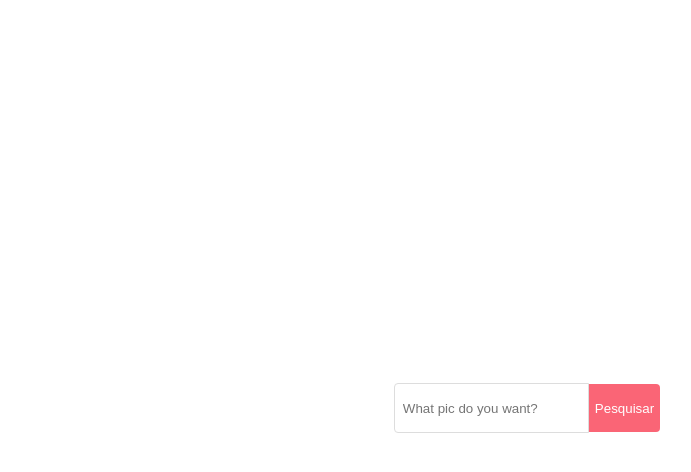
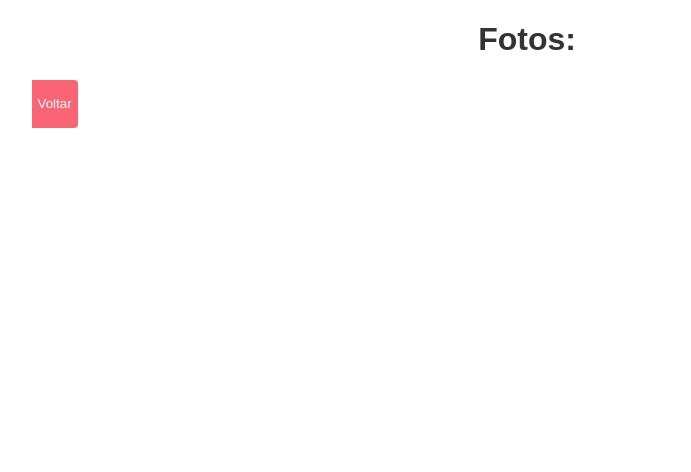
Before and after one commit to MilaChung/Udemy_Gama, a React (Create React App) app in the folder pics/: page / in a window 1280 px wide. Shown: the top 472 px of the page, without its empty margins (113-804 px from the left). Built offline with nearby package versions, Linux system fonts and the light colour scheme.

Commit message:
[PICS] Adding Repositories

```diff
--- a/pics/src/components/App.js
+++ b/pics/src/components/App.js
@@ -1,9 +1,10 @@
 import React from 'react';
-import SearchBar from './SearchBar/SearchBar';
+import SearchBar from './SearchBar/index';
+import Repositories from './Repositories';
 
 function App() {
   return (
-    <SearchBar />
+    <Repositories />
   );
 }
 
--- /dev/null
+++ b/pics/src/components/Repositories/index.js
@@ -0,0 +1,13 @@
+import React from 'react';
+import * as S from './styled';
+
+export default function Repositories () {
+    return (
+        <S.Container>
+            <S.Title>Fotos:</S.Title>
+
+            <S.Button to="/">Voltar</S.Button>
+
+        </S.Container>
+    );
+}
--- /dev/null
+++ b/pics/src/components/Repositories/styled.js
@@ -0,0 +1,28 @@
+import styled from 'styled-components';
+
+export const Container = styled.div`
+    width: 100%;
+    max-width: 991px;
+    margin: 0 auto;
+`;
+
+export const Title = styled.h1`
+    text-align: center;
+    font-size: 2rem;
+    font-family: sans-serif;
+    color: #333;
+`;
+
+export const Button = styled.button`
+    border: 1.5rem;
+    border-radius: 0 .25rem .25rem 0;
+    height: 3rem;
+    background: #FA6576;
+    color: white;
+
+    &:focus,
+    &:active {
+        outline: none;
+        box-shadow: none;
+    }
+`;
```
Also changed, not shown: pics/src/components/SearchBar/index.js (renamed from pics/src/components/SearchBar/SearchBar.js), 1 other file (tests, documents, lock files or other folders).
